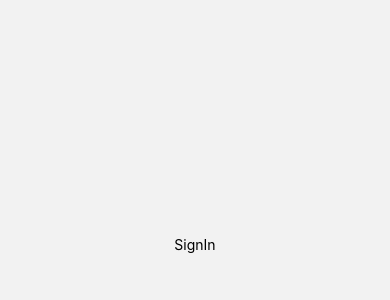
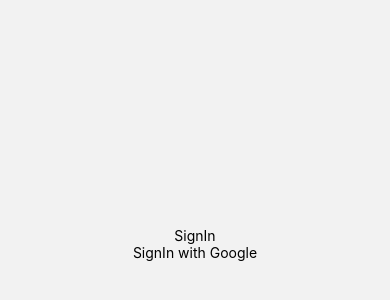
Before and after one commit to Elestra-Dev/bookosaurs-mobile, a React Native app: screen /SignIn in a window 390 px wide. Shown: the part 178-478 px from the top of the page. Built offline with nearby package versions, Linux system fonts and the light colour scheme.

Commit message:
add a single line

```diff
--- a/screens/auth/SignIn.tsx
+++ b/screens/auth/SignIn.tsx
@@ -1,5 +1,5 @@
-import { View, Text } from 'react-native'
-import React from 'react'
+import { View, Text } from 'react-native';
+import React from 'react';
 
 const SignIn = () => {
   return (
@@ -7,11 +7,13 @@
       style={{
         flex: 1,
         justifyContent: 'center',
-        alignItems: 'center'
-      }}>
+        alignItems: 'center',
+      }}
+    >
       <Text>SignIn</Text>
+      <Text>SignIn with Google</Text>
     </View>
-  )
-}
+  );
+};
 
-export default SignIn
+export default SignIn;
```
